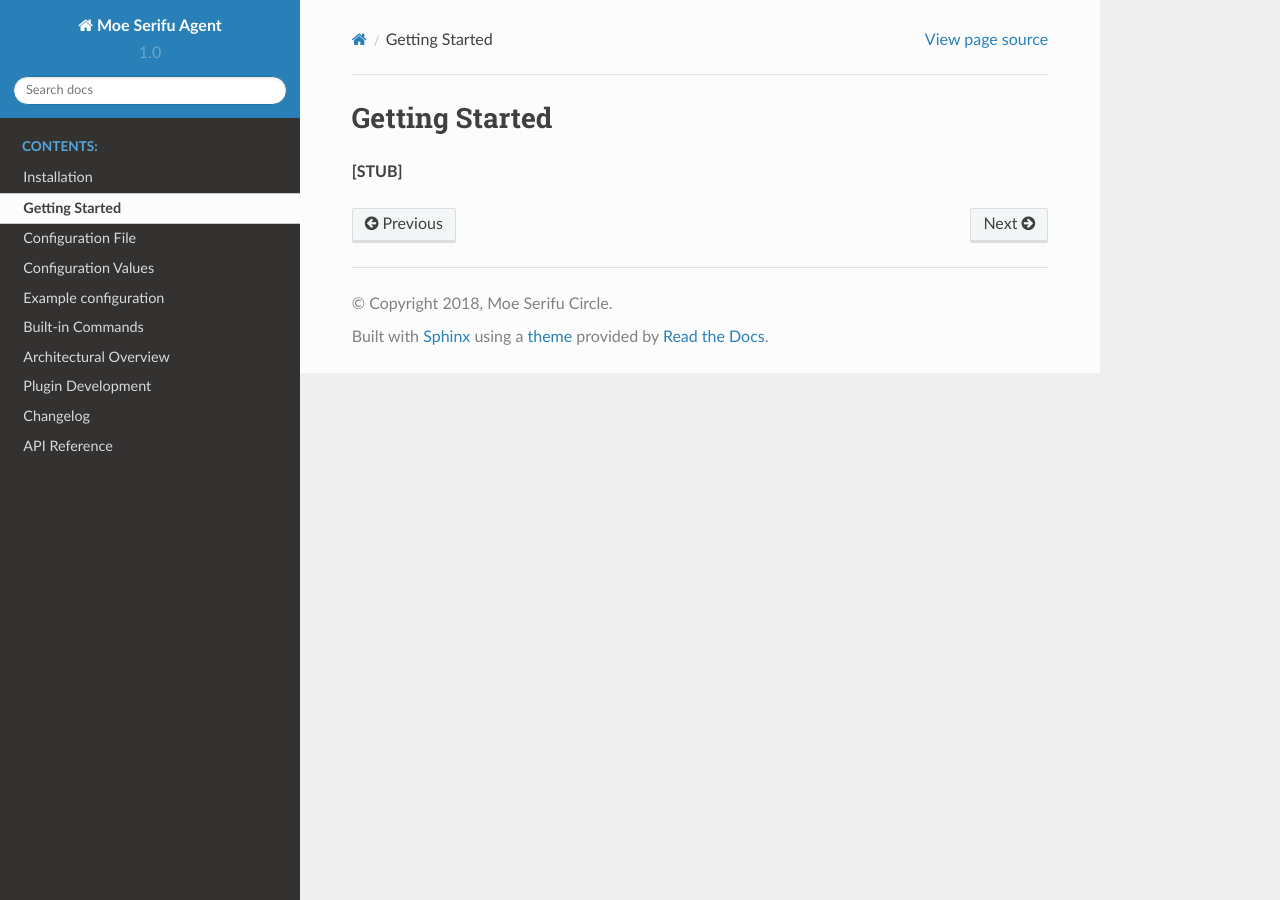
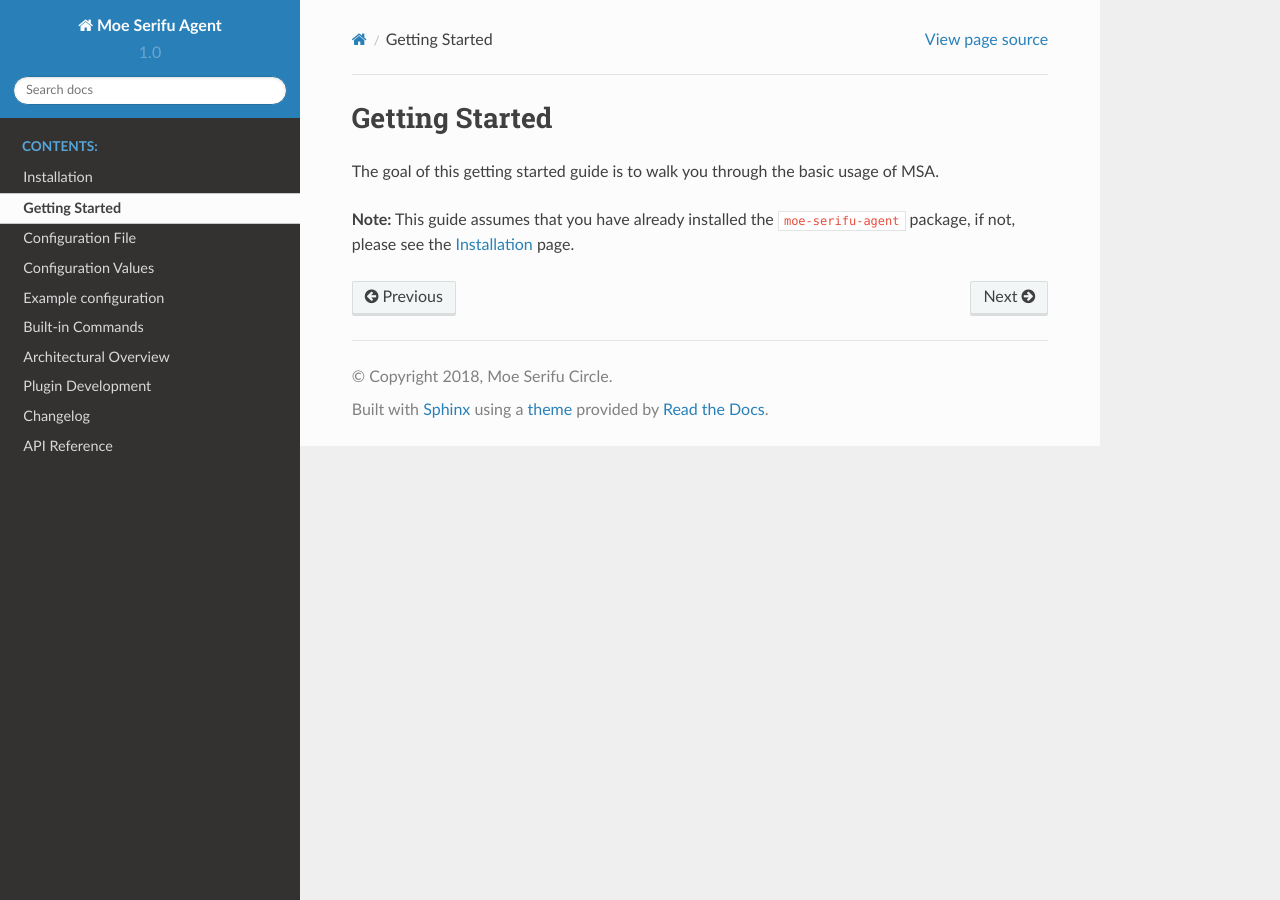
Before and after one commit to moe-serifu-circle/moe-serifu-agent, a Sphinx documentation site: the page built from python/sphinx/getting_started.md, in a window 1280 px wide. Built offline with Sphinx 7.4.7 and the Read the Docs theme 2.0.0, drawn with Linux system fonts in a browser that asks for light colours; pages that are not in the unit, such as notebooks, are missing from menus.

Commit message:
working on getting started page

```diff
--- a/python/sphinx/conf.py
+++ b/python/sphinx/conf.py
@@ -199,9 +199,12 @@ epub_exclude_files = ['search.html']
 # Example configuration for intersphinx: refer to the Python standard library.
 intersphinx_mapping = {'https://docs.python.org/': None}
 
+
 def setup(app):
     app.add_config_value('recommonmark_config', {
+            'url_resolver': lambda url: "docs.moeserifu.moe/" + url,
             'enable_auto_toc_tree': True,
             'auto_toc_tree_section': 'Contents',
+            'enable_auto_doc_ref': False,
             }, True)
     app.add_transform(AutoStructify)
--- a/python/sphinx/getting_started.md
+++ b/python/sphinx/getting_started.md
@@ -1,3 +1,6 @@
 # Getting Started
 
-**[STUB]**
+The goal of this getting started guide is to walk you through the basic usage of MSA.
+
+**Note:** This guide assumes that you have already installed the `moe-serifu-agent` package, if not, please see the
+[Installation](installation) page.
```
